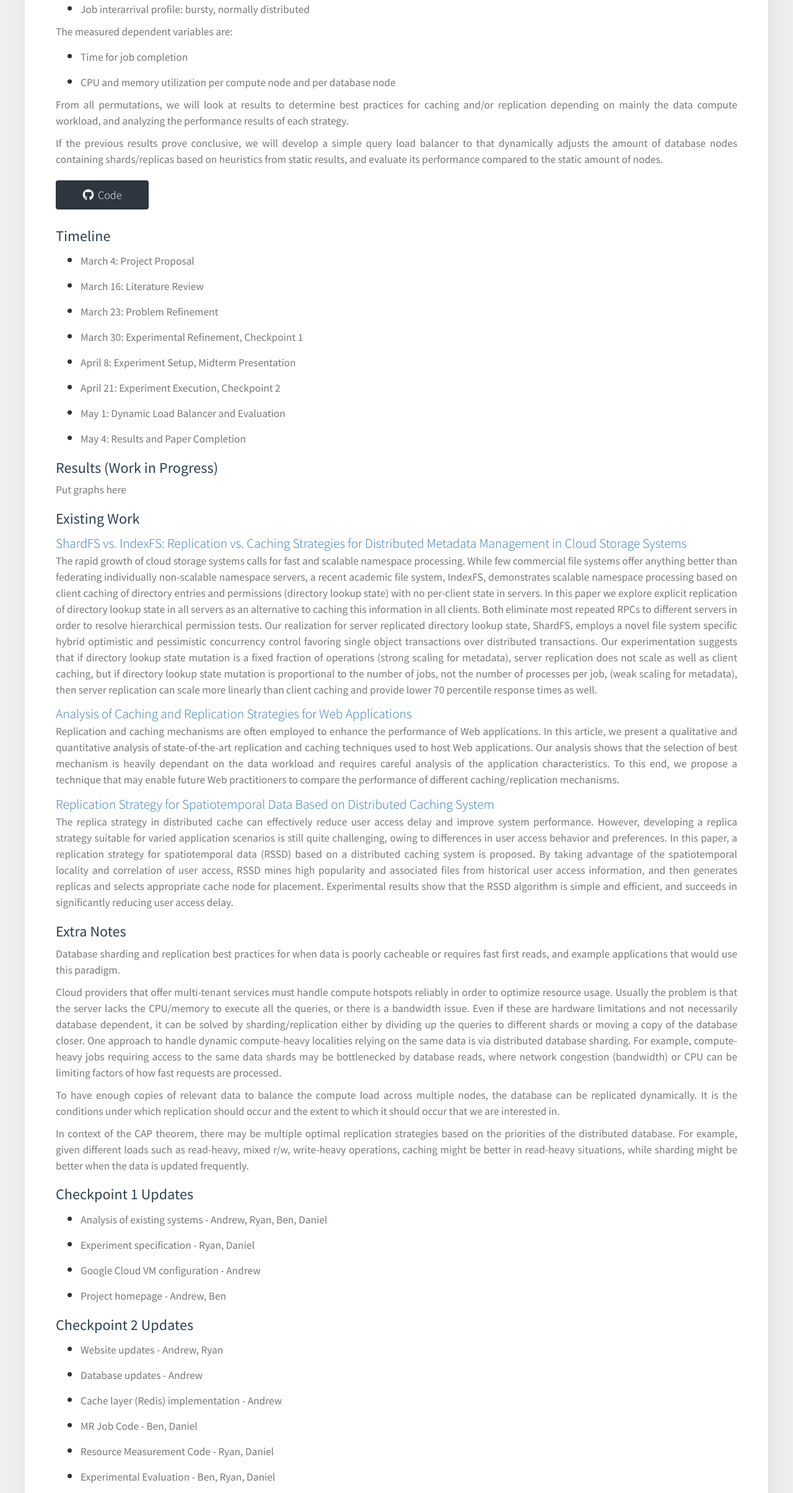
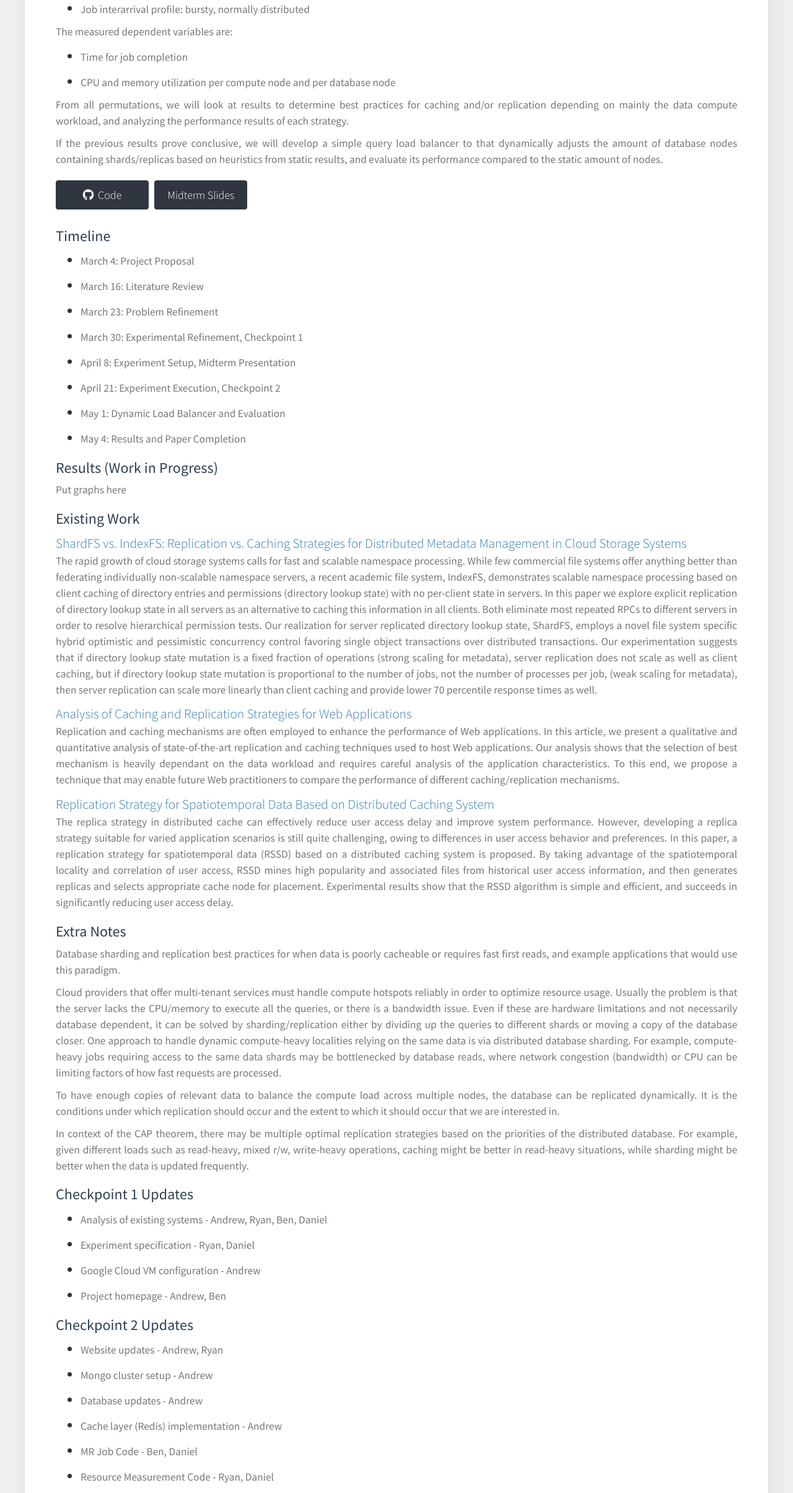
Before and after one commit to andrewwong97/cloud-computing, a plain HTML site: page index.html in a window 1280 px wide. Shown: the part 1348-3757 px from the top of the page at 62% size. Drawn offline with Linux system fonts and the light colour scheme.

Commit message:
Add slides to website

```diff
--- a/index.html
+++ b/index.html
@@ -84,6 +84,7 @@
         <p>From all permutations, we will look at results to determine best practices for caching and/or replication depending on mainly the data compute workload, and analyzing the performance results of each strategy.</p>
         <p>If the previous results prove conclusive, we will develop a simple query load balancer to that dynamically adjusts the amount of database nodes containing shards/replicas based on heuristics from static results, and evaluate its performance compared to the static amount of nodes.</p>
         <a href="https://github.com/andrewwong97/cloud-computing"><button class="slide-deck"><i class="fab fa-github" style="color:#fff;margin-right:7px;"></i>Code</button></a>
+        <a href="https://docs.google.com/presentation/d/1_1JsO5GTepdY9hRmS98DQsO2Ny2-NclOpoOS0PtP8rg/edit?usp=sharing"><button class="slide-deck">Midterm Slides</button></a>
         <h3>Timeline</h3>
         <ul>
           <li><p>March 4: Project Proposal</p></li>
@@ -119,6 +120,7 @@
         <h3>Checkpoint 2 Updates</h3>
         <ul>
           <li><p>Website updates - Andrew, Ryan</p></li>
+          <li><p>Mongo cluster setup - Andrew</p></li>
           <li><p>Database updates - Andrew</p></li>
           <li><p>Cache layer (Redis) implementation - Andrew</p></li>
           <li><p>MR Job Code - Ben, Daniel</p></li>
@@ -132,7 +134,6 @@
           <li><p>Dynamic replica and shard creation code run by controller</p></li>
           <li><p>Final paper</p></li>
         </ul>
-        <!-- <a href="img/Final Pres.pdf"><button class="slide-deck">Slide Deck PDF</button></a> -->
 
       </div>
       <!-- <div class="card emo">
```
